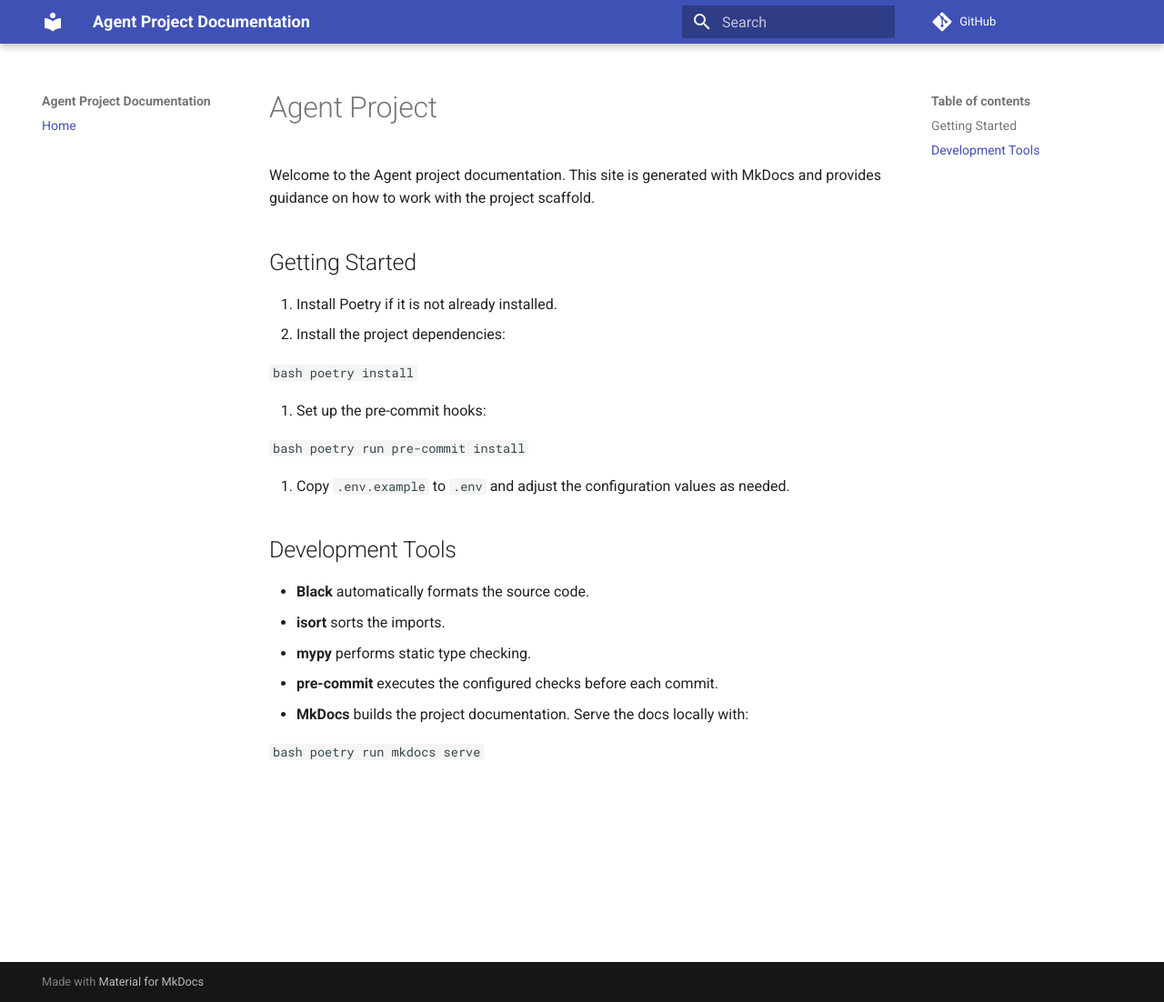
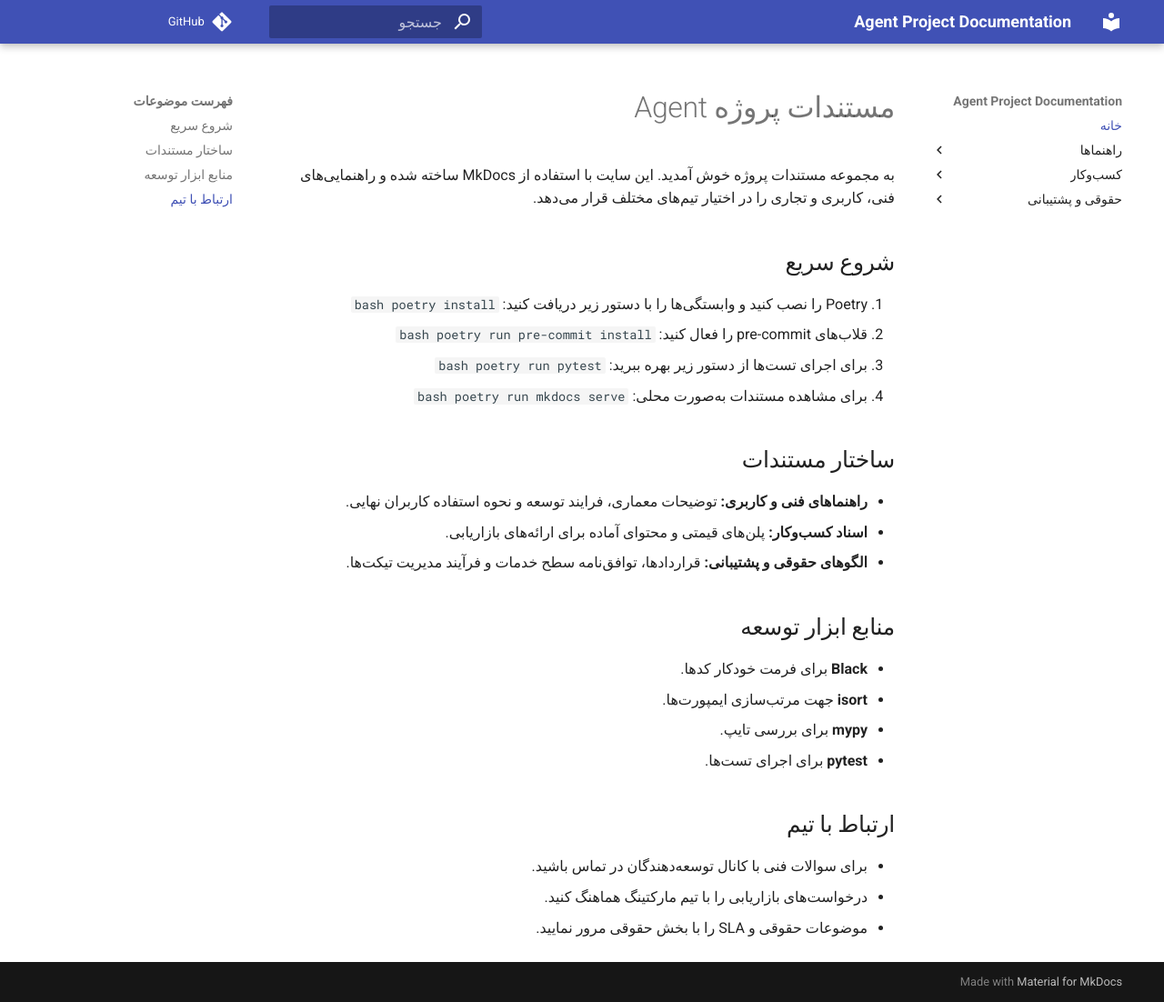
Before and after one commit to nejadmanesh/agent, an MkDocs documentation site: the page built from docs/index.md, in a window 1280 px wide and 1102 px high. Shown: the whole window at 91% size. Built offline with MkDocs 1.6.1 and Material for MkDocs 9.7.7, drawn with Linux system fonts in a browser that asks for light colours; comment, search, counter and statistics services are not loaded.

Commit message:
Add Persian documentation for technical, business, and legal workflows

````diff
--- a/docs/index.md
+++ b/docs/index.md
@@ -1,33 +1,41 @@
-# Agent Project
+# مستندات پروژه Agent
 
-Welcome to the Agent project documentation. This site is generated with MkDocs and
-provides guidance on how to work with the project scaffold.
+به مجموعه مستندات پروژه خوش آمدید. این سایت با استفاده از MkDocs ساخته شده و راهنمایی‌های فنی، کاربری و تجاری را در اختیار تیم‌های مختلف قرار می‌دهد.
 
-## Getting Started
+## شروع سریع
 
-1. Install Poetry if it is not already installed.
-2. Install the project dependencies:
-
+1. Poetry را نصب کنید و وابستگی‌ها را با دستور زیر دریافت کنید:
    ```bash
    poetry install
    ```
-
-3. Set up the pre-commit hooks:
-
+2. قلاب‌های pre-commit را فعال کنید:
    ```bash
    poetry run pre-commit install
    ```
+3. برای اجرای تست‌ها از دستور زیر بهره ببرید:
+   ```bash
+   poetry run pytest
+   ```
+4. برای مشاهده مستندات به‌صورت محلی:
+   ```bash
+   poetry run mkdocs serve
+   ```
 
-4. Copy `.env.example` to `.env` and adjust the configuration values as needed.
+## ساختار مستندات
 
-## Development Tools
+- **راهنماهای فنی و کاربری:** توضیحات معماری، فرایند توسعه و نحوه استفاده کاربران نهایی.
+- **اسناد کسب‌وکار:** پلن‌های قیمتی و محتوای آماده برای ارائه‌های بازاریابی.
+- **الگوهای حقوقی و پشتیبانی:** قراردادها، توافق‌نامه سطح خدمات و فرآیند مدیریت تیکت‌ها.
 
-- **Black** automatically formats the source code.
-- **isort** sorts the imports.
-- **mypy** performs static type checking.
-- **pre-commit** executes the configured checks before each commit.
-- **MkDocs** builds the project documentation. Serve the docs locally with:
+## منابع ابزار توسعه
 
-  ```bash
-  poetry run mkdocs serve
-  ```
+- **Black** برای فرمت خودکار کدها.
+- **isort** جهت مرتب‌سازی ایمپورت‌ها.
+- **mypy** برای بررسی تایپ.
+- **pytest** برای اجرای تست‌ها.
+
+## ارتباط با تیم
+
+- برای سوالات فنی با کانال توسعه‌دهندگان در تماس باشید.
+- درخواست‌های بازاریابی را با تیم مارکتینگ هماهنگ کنید.
+- موضوعات حقوقی و SLA را با بخش حقوقی مرور نمایید.
--- a/mkdocs.yml
+++ b/mkdocs.yml
@@ -3,10 +3,20 @@
 site_author: Your Name
 repo_url: https://github.com/example/agent-project
 nav:
-  - Home: index.md
+  - خانه: index.md
+  - راهنماها:
+      - راهنمای فنی: technical-guide.md
+      - راهنمای کاربری: user-guide.md
+  - کسب‌وکار:
+      - پلن‌های قیمتی: business/pricing-plans.md
+      - بسته بازاریابی: business/marketing-assets.md
+  - حقوقی و پشتیبانی:
+      - الگوی قرارداد: legal/contract-template.md
+      - الگوی SLA: legal/sla-template.md
+      - فرآیند پشتیبانی: legal/support-process.md
 theme:
   name: material
-  language: en
+  language: fa
 markdown_extensions:
   - admonition
   - codehilite
````
Also changed, not shown: docs/business/marketing-assets.md (added, +53 -0 lines), docs/business/pricing-plans.md (added, +54 -0 lines), docs/legal/contract-template.md (added, +61 -0 lines), docs/legal/sla-template.md (added, +53 -0 lines), docs/legal/support-process.md (added, +44 -0 lines), docs/technical-guide.md (added, +53 -0 lines), docs/user-guide.md (added, +53 -0 lines).
